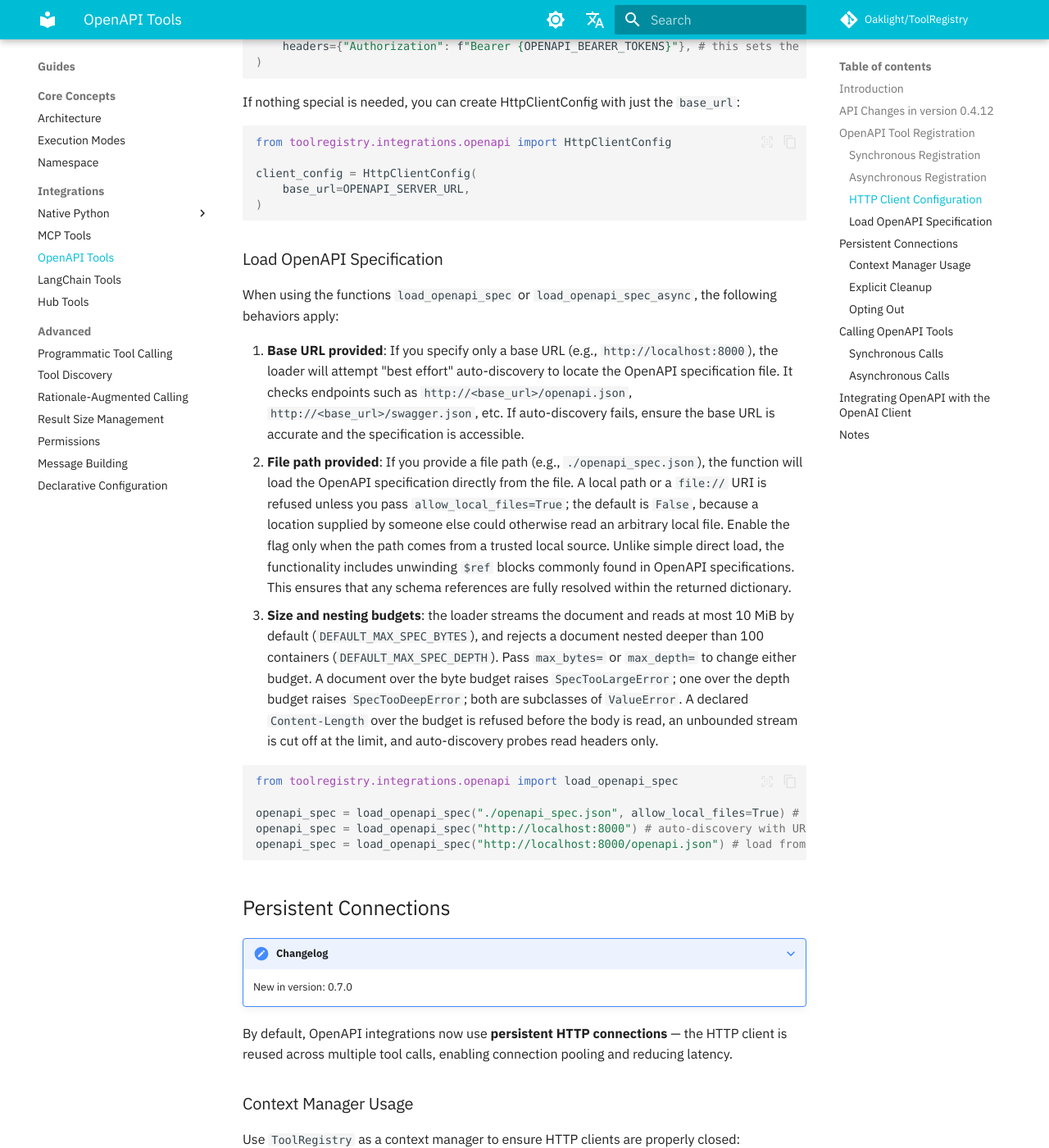
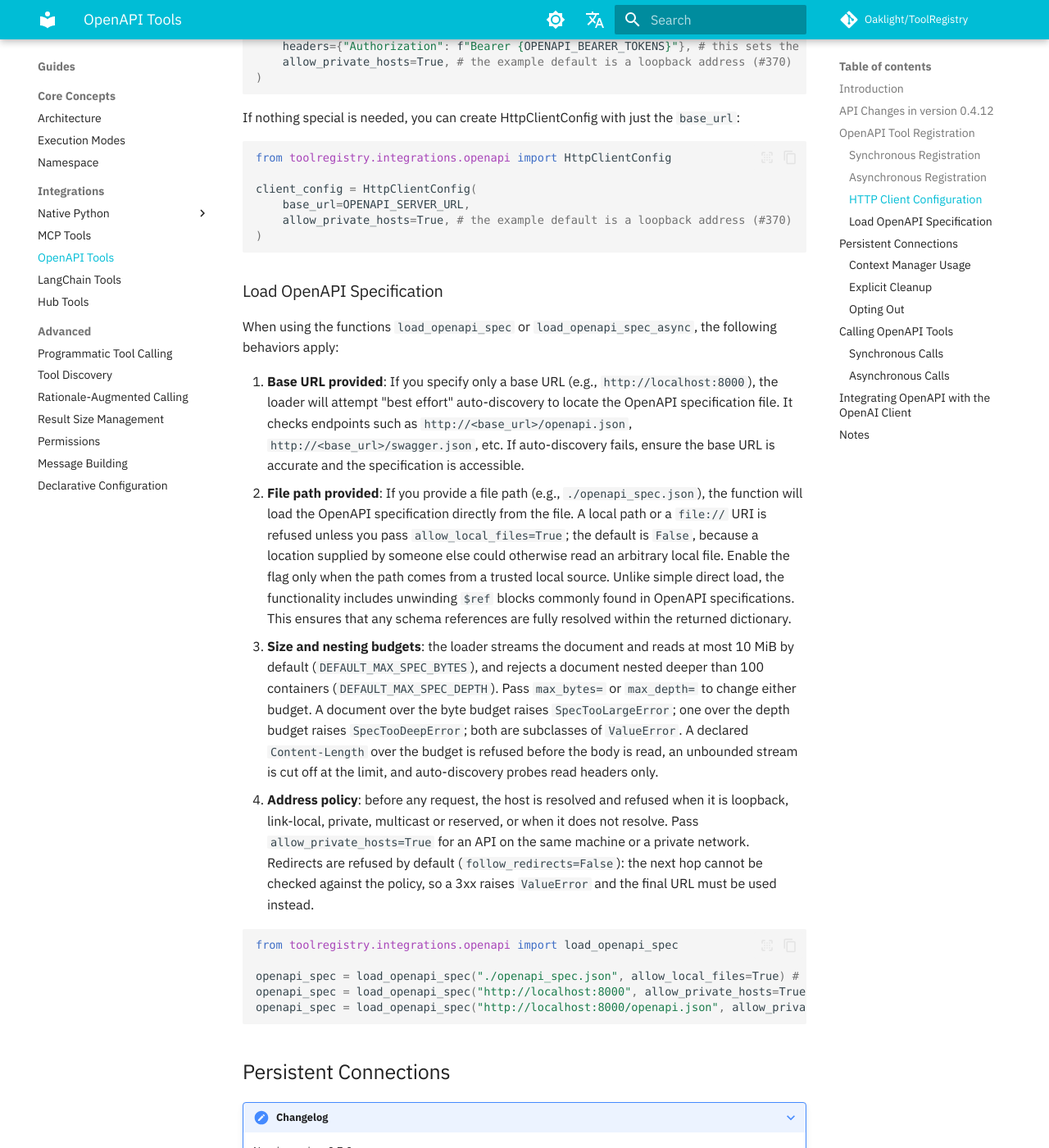
Before and after one commit to Oaklight/ToolRegistry, an MkDocs documentation site: the page built from docs/usage/integrations/openapi.md, in a window 1280 px wide and 1400 px high, scrolled down 2694 px. Shown: the whole window at 82% size. Built offline with MkDocs 1.6.1 and Material for MkDocs 9.7.7, drawn with Linux system fonts in a browser that asks for light colours; some web fonts are replaced; comment, search, counter and statistics services are not loaded; some of the changed text lies outside the part shown.

Commit message:
docs: record spec redirect refusal and the admin private-host switch (#370)

````diff
--- a/docs/usage/integrations/openapi.md
+++ b/docs/usage/integrations/openapi.md
@@ -30,8 +30,8 @@
 
 PORT = os.getenv("PORT", 8000)  # Default port is 8000; can be overridden by an environment variable
 registry = ToolRegistry()
-client_config = HttpClientConfig(base_url=f"http://localhost:{PORT}")
-openapi_spec = load_openapi_spec("http://localhost:{PORT}")  # Auto-discovery of OpenAPI spec
+client_config = HttpClientConfig(base_url=f"http://localhost:{PORT}", allow_private_hosts=True)
+openapi_spec = load_openapi_spec(f"http://localhost:{PORT}", allow_private_hosts=True)  # Auto-discovery of OpenAPI spec
 
 # Synchronously register OpenAPI tools
 registry.register(client_config, source="openapi", openapi_spec=openapi_spec)
@@ -79,10 +79,10 @@
 
 PORT = os.getenv("PORT", 8000)
 registry = ToolRegistry()
-client_config = HttpClientConfig(base_url=f"http://localhost:{PORT}")
+client_config = HttpClientConfig(base_url=f"http://localhost:{PORT}", allow_private_hosts=True)
 
 async def async_register():
-    openapi_spec = await load_openapi_spec_async("http://localhost:{PORT}")  # Auto-discovery of OpenAPI spec
+    openapi_spec = await load_openapi_spec_async(f"http://localhost:{PORT}", allow_private_hosts=True)  # Auto-discovery of OpenAPI spec
     await registry.register_async(client_config, source="openapi", openapi_spec=openapi_spec)
     print(registry)  # Optionally, inspect the registry for registered tools
 
@@ -102,6 +102,7 @@
 client_config = HttpClientConfig(
     base_url=OPENAPI_SERVER_URL,
     headers={"Authorization": f"Bearer {OPENAPI_BEARER_TOKENS}"}, # this sets the Bearer token
+    allow_private_hosts=True, # the example default is a loopback address (#370)
 )
 ```
 
@@ -112,6 +113,7 @@
 
 client_config = HttpClientConfig(
     base_url=OPENAPI_SERVER_URL,
+    allow_private_hosts=True, # the example default is a loopback address (#370)
 )
 ```
 
@@ -122,13 +124,14 @@
 1. **Base URL provided**: If you specify only a base URL (e.g., `http://localhost:8000`), the loader will attempt "best effort" auto-discovery to locate the OpenAPI specification file. It checks endpoints such as `http://<base_url>/openapi.json`, `http://<base_url>/swagger.json`, etc. If auto-discovery fails, ensure the base URL is accurate and the specification is accessible.
 2. **File path provided**: If you provide a file path (e.g., `./openapi_spec.json`), the function will load the OpenAPI specification directly from the file. A local path or a `file://` URI is refused unless you pass `allow_local_files=True`; the default is `False`, because a location supplied by someone else could otherwise read an arbitrary local file. Enable the flag only when the path comes from a trusted local source. Unlike simple direct load, the functionality includes unwinding `$ref` blocks commonly found in OpenAPI specifications. This ensures that any schema references are fully resolved within the returned dictionary.
 3. **Size and nesting budgets**: the loader streams the document and reads at most 10 MiB by default (`DEFAULT_MAX_SPEC_BYTES`), and rejects a document nested deeper than 100 containers (`DEFAULT_MAX_SPEC_DEPTH`). Pass `max_bytes=` or `max_depth=` to change either budget. A document over the byte budget raises `SpecTooLargeError`; one over the depth budget raises `SpecTooDeepError`; both are subclasses of `ValueError`. A declared `Content-Length` over the budget is refused before the body is read, an unbounded stream is cut off at the limit, and auto-discovery probes read headers only.
+4. **Address policy**: before any request, the host is resolved and refused when it is loopback, link-local, private, multicast or reserved, or when it does not resolve. Pass `allow_private_hosts=True` for an API on the same machine or a private network. Redirects are refused by default (`follow_redirects=False`): the next hop cannot be checked against the policy, so a 3xx raises `ValueError` and the final URL must be used instead.
 
 ```python
 from toolregistry.integrations.openapi import load_openapi_spec
 
 openapi_spec = load_openapi_spec("./openapi_spec.json", allow_local_files=True) # Load from file
-openapi_spec = load_openapi_spec("http://localhost:8000") # auto-discovery with URL to service root
-openapi_spec = load_openapi_spec("http://localhost:8000/openapi.json") # load from specification URL
+openapi_spec = load_openapi_spec("http://localhost:8000", allow_private_hosts=True) # auto-discovery with URL to service root
+openapi_spec = load_openapi_spec("http://localhost:8000/openapi.json", allow_private_hosts=True) # load from specification URL
 ```
 
 ## Persistent Connections
@@ -147,8 +150,8 @@
 from toolregistry.integrations.openapi import HttpClientConfig, load_openapi_spec
 
 with ToolRegistry() as registry:
-    client_config = HttpClientConfig(base_url="http://localhost:8000")
-    openapi_spec = load_openapi_spec("http://localhost:8000")
+    client_config = HttpClientConfig(base_url="http://localhost:8000", allow_private_hosts=True)
+    openapi_spec = load_openapi_spec("http://localhost:8000", allow_private_hosts=True)
     registry.register(client_config, source="openapi", openapi_spec=openapi_spec)
     result = registry["add_get"](1, 2)
 # HTTP connections are automatically closed on exit
@@ -241,8 +244,8 @@
 PORT = os.getenv("PORT", 8000)  # default port 8000, change via environment variable
 
 registry = ToolRegistry()
-client_config = HttpClientConfig(base_url=f"http://localhost:{PORT}")
-openapi_spec = load_openapi_spec(f"http://localhost:{PORT}")
+client_config = HttpClientConfig(base_url=f"http://localhost:{PORT}", allow_private_hosts=True)
+openapi_spec = load_openapi_spec(f"http://localhost:{PORT}", allow_private_hosts=True)
 registry.register(client_config, source="openapi", openapi_spec=openapi_spec)
 
 # Set up OpenAI client
````
Also changed, not shown: docs/admin/configuration.md (+9 -0 lines), docs/changelog.md (+1 -1 lines), docs/examples/openapi_calculator.md (+8 -8 lines).
